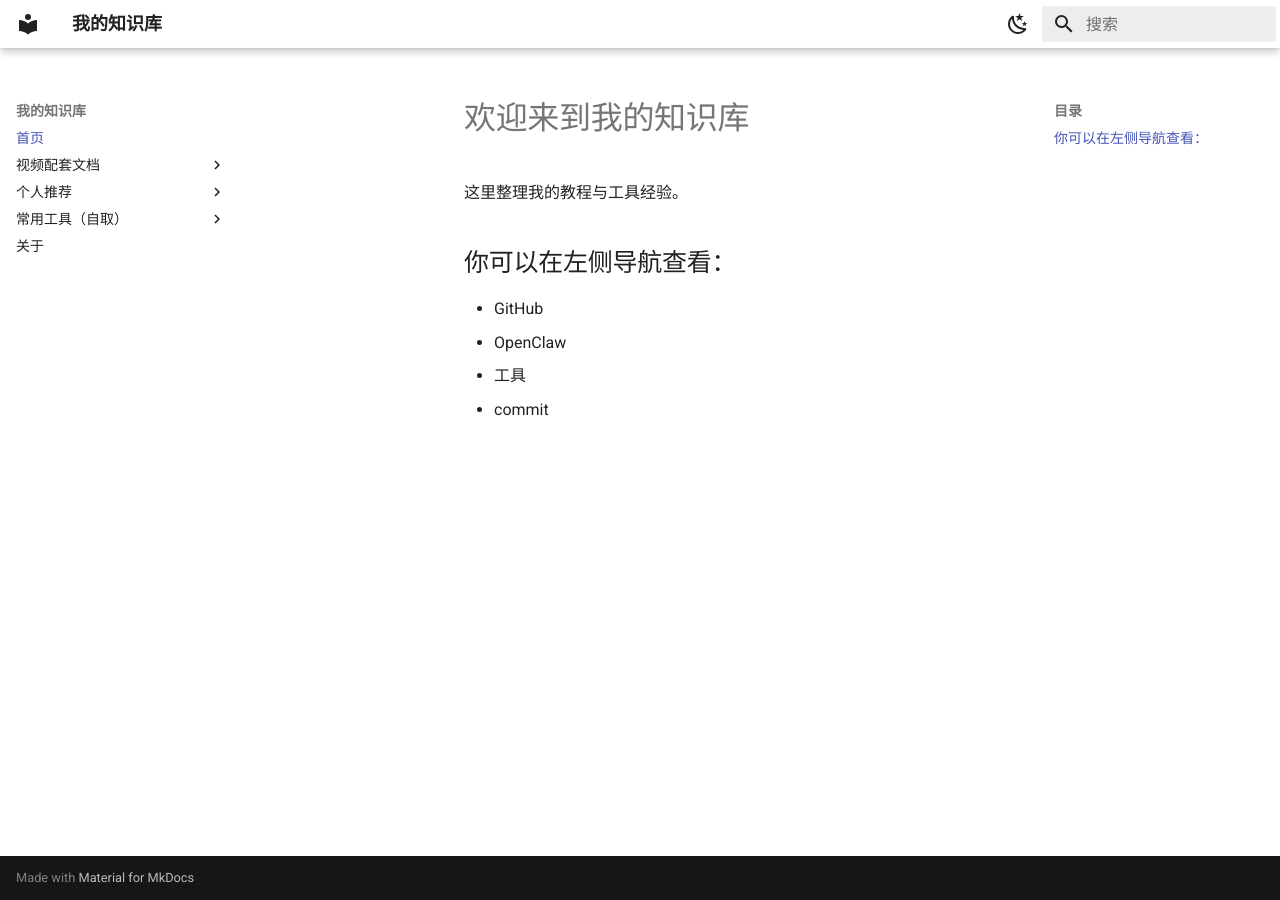
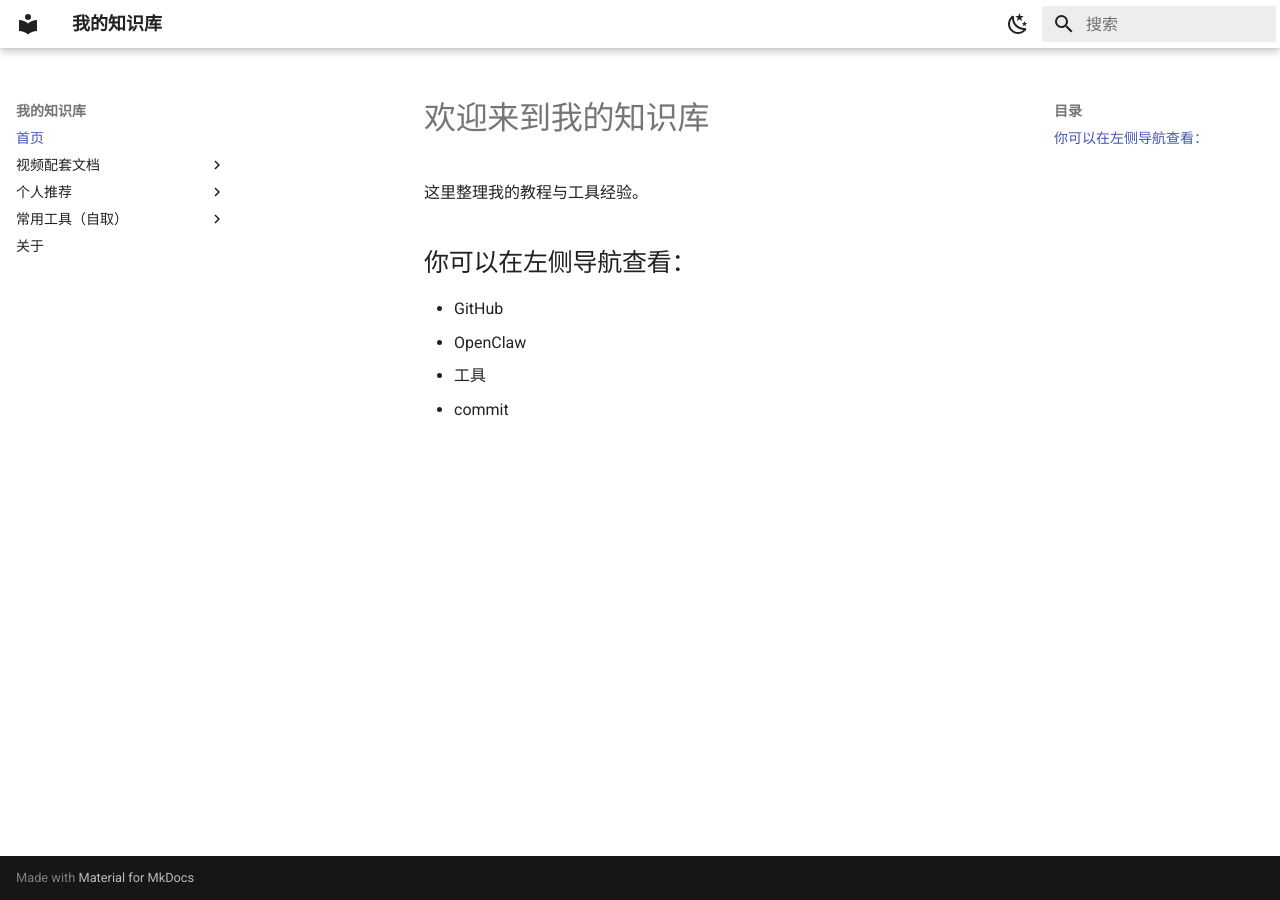
Before and after one commit to tgl2775284503-hash/zhishiku, an MkDocs documentation site: the page built from docs/index.md, in a window 1280 px wide. Built offline with MkDocs 1.6.1 and Material for MkDocs 9.7.7, drawn with Linux system fonts in a browser that asks for light colours.

Commit message:
标题05

```diff
--- a/docs/stylesheets/extra.css
+++ b/docs/stylesheets/extra.css
@@ -1,12 +1,11 @@
-/* 1. 扩大整个页面的最大宽度 */
+/* 1. 扩大整体网页最大宽度，为侧边栏腾出空间 */
 .md-grid {
   max-width: 1600px !important;
 }
 
-/* 2. 强制加宽左侧导航栏（仅桌面端生效，保护手机端体验） */
+/* 2. 增加左侧边栏的宽度（仅在电脑桌面端生效，防止破坏手机端抽屉菜单） */
 @media screen and (min-width: 76.25em) {
   .md-sidebar--primary {
-    width: 22rem !important;
-    flex: 0 0 22rem !important; /* 关键加这一句：强制弹性盒子分配 22rem 的固定空间，不可压缩 */
+    width: 20rem !important;
   }
 }
```
